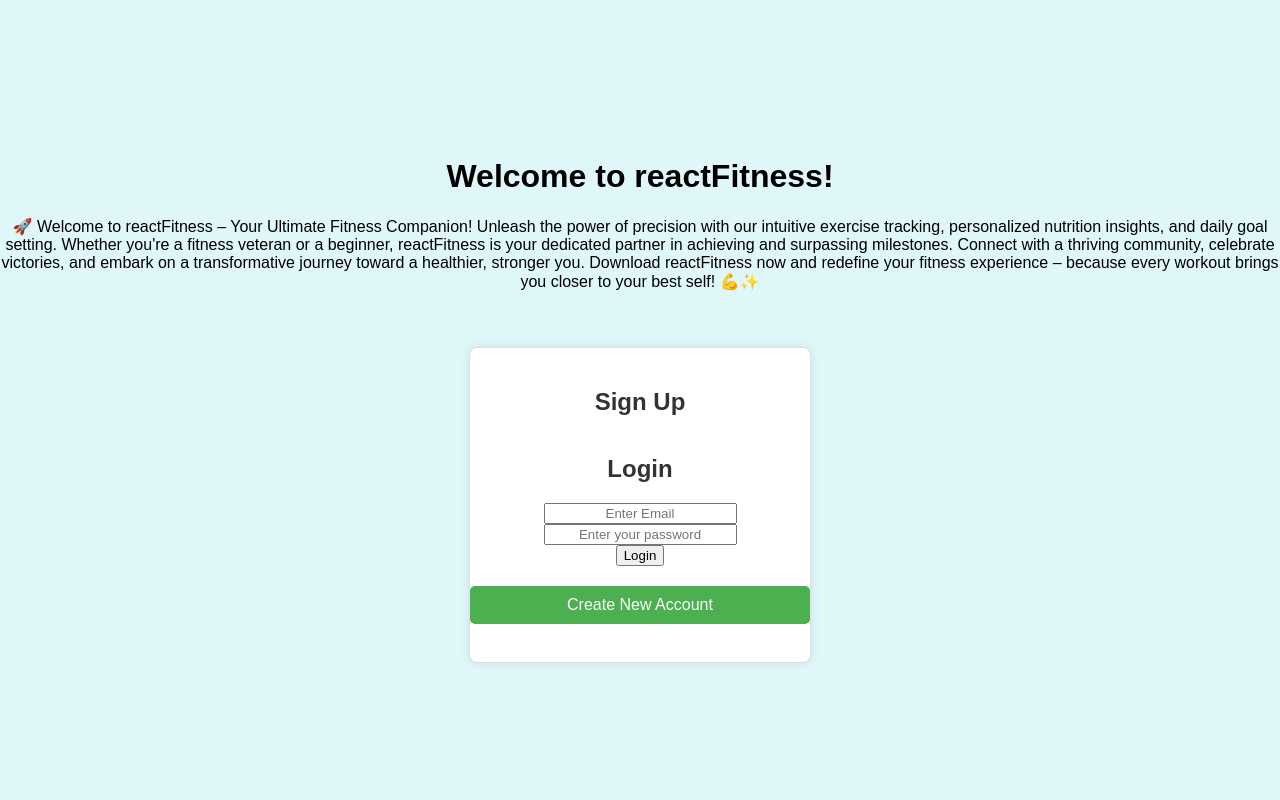
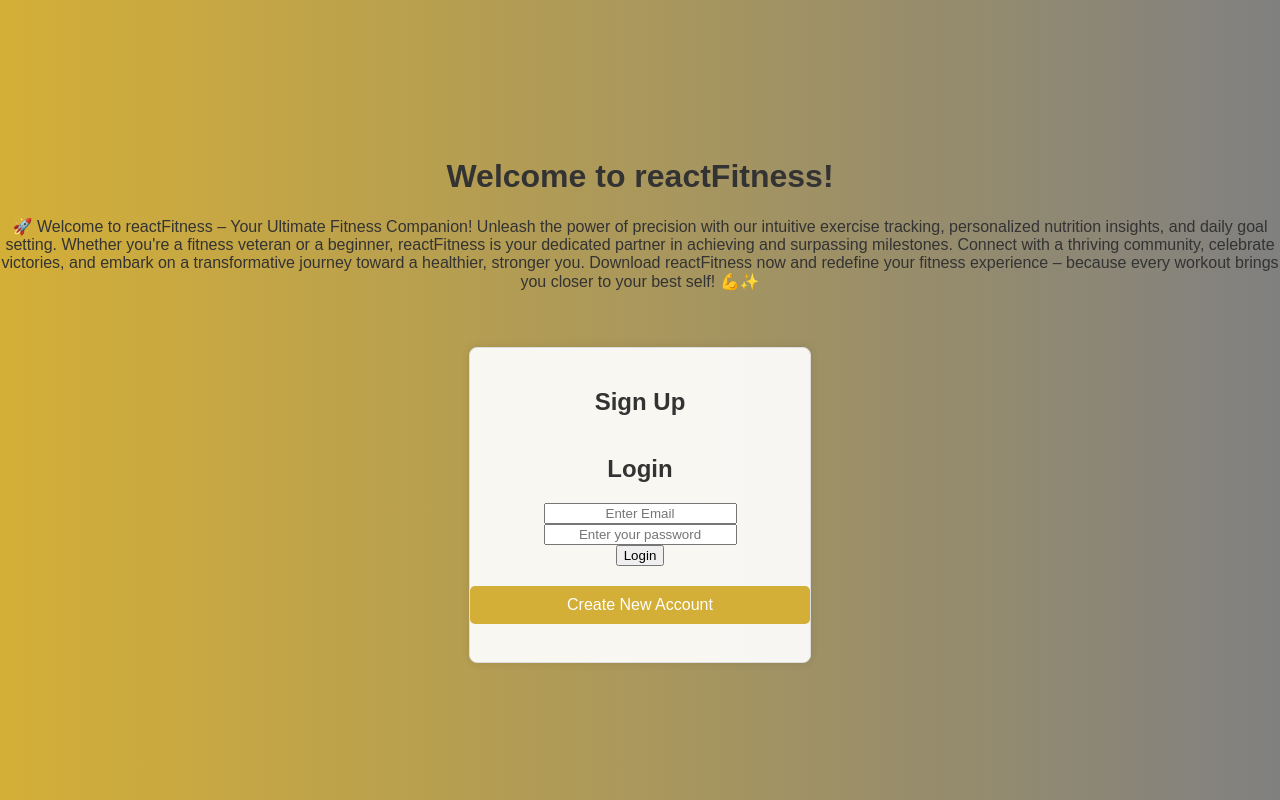
Before and after one commit to jishyk/React-Fitness, a React (Vite) app in the folder client/: page / in a window 1280 px wide. Built offline with nearby package versions, Linux system fonts and the light colour scheme.

Commit message:
Minor adjustments to app.css to fit other application pages.

```diff
--- a/client/src/css/app.css
+++ b/client/src/css/app.css
@@ -1,5 +1,5 @@
 body {
-    background-color: #e0f7fa;
+    background-color: #f0f0f0;
     margin: 0;
     font-family: Arial, Helvetica, sans-serif;
 }
@@ -33,11 +33,19 @@ nav {
     align-items: center;
     justify-content: center;
     height: 100vh;
+    background-image: linear-gradient(to right, #d4af37 0%, #808080 100%);
+    animation: bgShift 7s ease infinite alternate;
+}
+
+@keyframes bgShift {
+    0% { background-position: 0% 50%; }
+    100% { background-position: 100% 50%; }
 }
 
 .welcome-section {
     text-align: center;
     margin-bottom: 20px;
+    color: #333;
 }
 
 .button-section {
@@ -60,11 +68,11 @@ nav {
 }
 
 .signup-button {
-    background-color: #4caf50;
+    background-color: #d4af37;
 }
 
 .login-button {
-    background-color: #3498db;
+    background-color: #808080;
 }
 
 .signup-button:hover,
@@ -79,7 +87,7 @@ nav {
 }
 
 .signup-box {
-    background-color: #fff;
+    background-color: rgba(255, 255, 255, 0.92);
     border: 1px solid #ddd;
     padding: 20px;
     border-radius: 8px;
```
